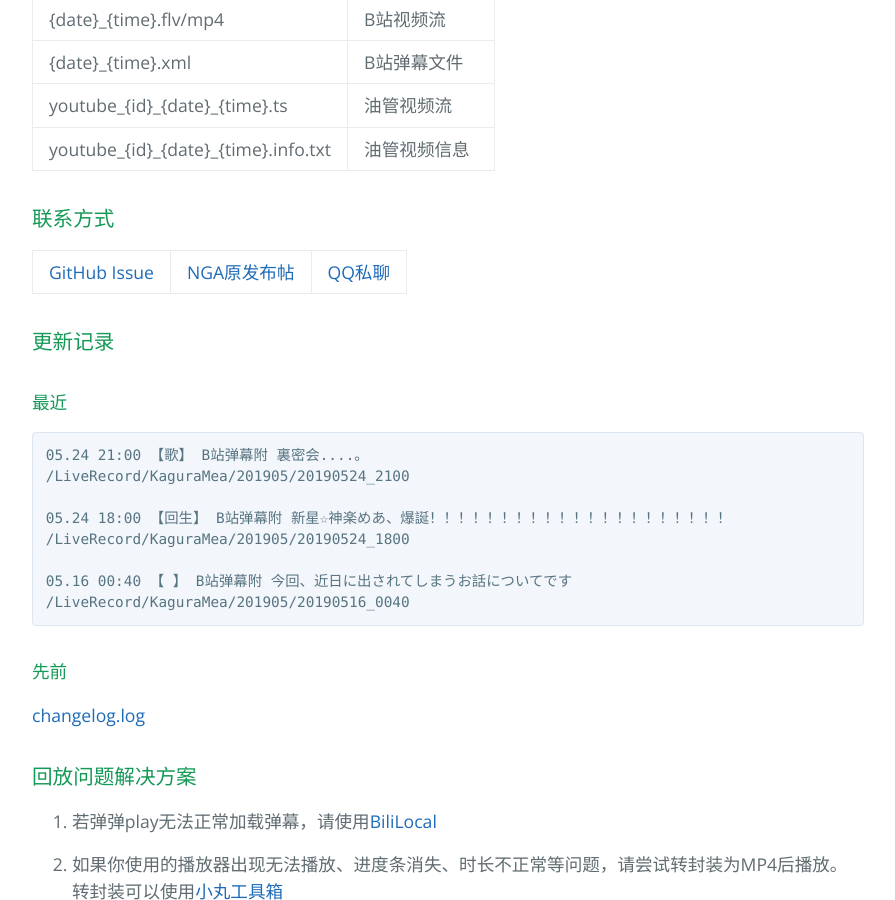
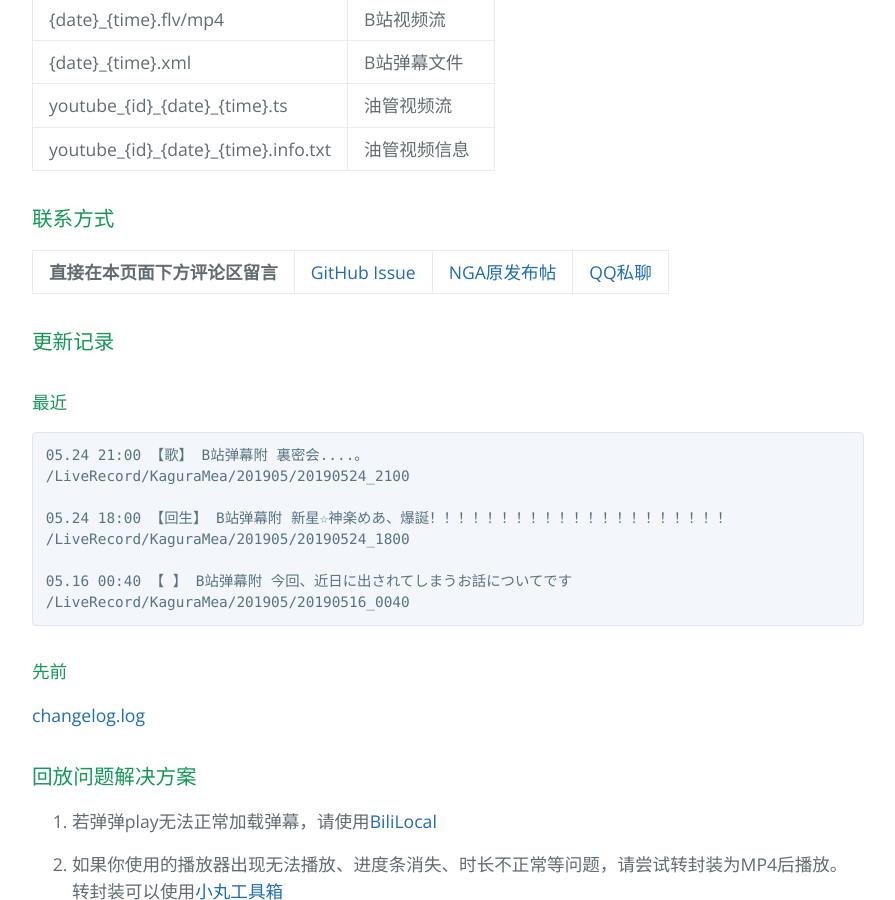
Before and after one commit to kaguramea-record/kaguramea-record.github.io, a Jekyll site: the page built from index.md, in a window 1280 px wide and 900 px high, scrolled down 1112 px. Shown: the whole window, without its empty margins (192-1087 px from the left). Built offline with Jekyll 4.4.1, drawn with Linux system fonts in a browser that asks for light colours; comment, search, counter and statistics services are not loaded.

Commit message:
Add new contact information

```diff
--- a/index.md
+++ b/index.md
@@ -35,7 +35,7 @@ layout: default
 
 ### 联系方式
 
-| [GitHub Issue](https://github.com/kaguramea-record/kaguramea-record.github.io/issues/new/choose){:target="_blank"} | [NGA原发布帖](https://bbs.nga.cn/read.php?tid=16664942){:target="_blank"} | [QQ私聊](http://wpa.qq.com/msgrd?v=3&uin=2366715664&site=qq&menu=yes){:target="_blank"} |
+| **直接在本页面下方评论区留言** | [GitHub Issue](https://github.com/kaguramea-record/kaguramea-record.github.io/issues/new/choose){:target="_blank"} | [NGA原发布帖](https://bbs.nga.cn/read.php?tid=16664942){:target="_blank"} | [QQ私聊](http://wpa.qq.com/msgrd?v=3&uin=2366715664&site=qq&menu=yes){:target="_blank"} |
 
 ### 更新记录
 
```
